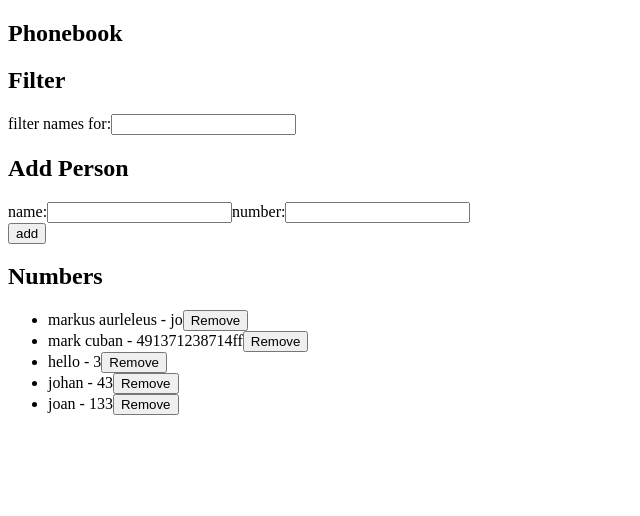
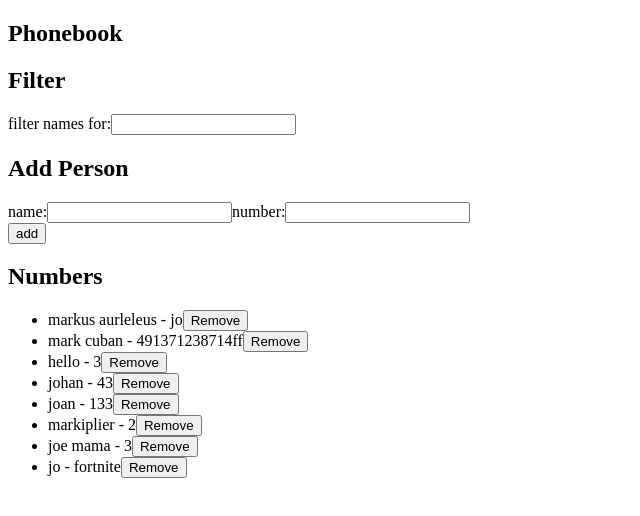
Before and after one commit to JanneWald/Full-Stack-Open, a React (Vite) app in the folder assignnments/part2/phonebook/: page / in a window 1280 px wide. Shown: the top 516 px of the page, without its empty margins (0-640 px from the left). Built offline with nearby package versions, Linux system fonts and the light colour scheme; data requests are answered from the project's data file.

Commit message:
2.16 again

```diff
--- a/assignnments/part2/phonebook/db.json
+++ b/assignnments/part2/phonebook/db.json
@@ -24,6 +24,21 @@
       "id": "a8c9",
       "name": "joan",
       "number": "133"
+    },
+    {
+      "id": "692e",
+      "name": "markiplier",
+      "number": "2"
+    },
+    {
+      "id": "67ca",
+      "name": "joe mama",
+      "number": "3"
+    },
+    {
+      "id": "ef65",
+      "name": "jo",
+      "number": "fortnite"
     }
   ],
   "notPersons": [
--- a/assignnments/part2/phonebook/src/App.jsx
+++ b/assignnments/part2/phonebook/src/App.jsx
@@ -13,6 +13,7 @@ const App = () => {
   const [newNumber, setNewNumber] = useState('')
   const [personFilter, setPersonFilter] = useState('')
   const [message, setMessage] = useState('')
+  const [color, setColor] = useState('green')
 
   // Event handler to update filter field
   const updateFilter = (event) => {
@@ -76,6 +77,7 @@ const App = () => {
             }
           )
           .then(setMessage(`Updated ${previousEntry.name}'s number`))
+          .then(setColor('purple'))
           .then(setTimeout(() => setMessage(""), 5000))
           .catch(error => console.log('error updating person'))
       }
@@ -89,6 +91,7 @@ const App = () => {
         .add(name, number)
         .then(response => setPersons(persons.concat(response)))
         .then(setMessage(`Added ${newName} to phonebook`))
+        .then(setColor('green'))
         .then(setTimeout(() => setMessage(""), 5000))
         .catch(error => console.log('error adding person'))
     }
@@ -120,7 +123,7 @@ const App = () => {
   console.log("Persons: ", persons)
   return (
     <div>
-      <Message message={message} />
+      <Message message={message} color={color} clearMessage={()=>setTimeout(setMessage(""), 5000)}/>
       <h2>Phonebook</h2>
       <Filter value={personFilter} onChange={updateFilter}/>
       <PersonForm newName={newName} updatePerson={updatePerson} newNumber={newNumber} updateNumber={updateNumber} addPerson={addPerson}/>
--- a/assignnments/part2/phonebook/src/components/Message.jsx
+++ b/assignnments/part2/phonebook/src/components/Message.jsx
@@ -1,10 +1,11 @@
-const style = {
+
+const Message = ({message, color}) => {
+    const style = {
     'backgroundColor': 'lightgray',
-    'color': 'green',
+    'color': `${color}`,
     'fontStyle': 'italic'
 }
 
-const Message = ({message}) => {
     if (message === null || message === ""){
         return
     }
@@ -15,6 +16,7 @@ const Message = ({message}) => {
             </div>
         )
     }
+
 }
 
 export default Message
```
